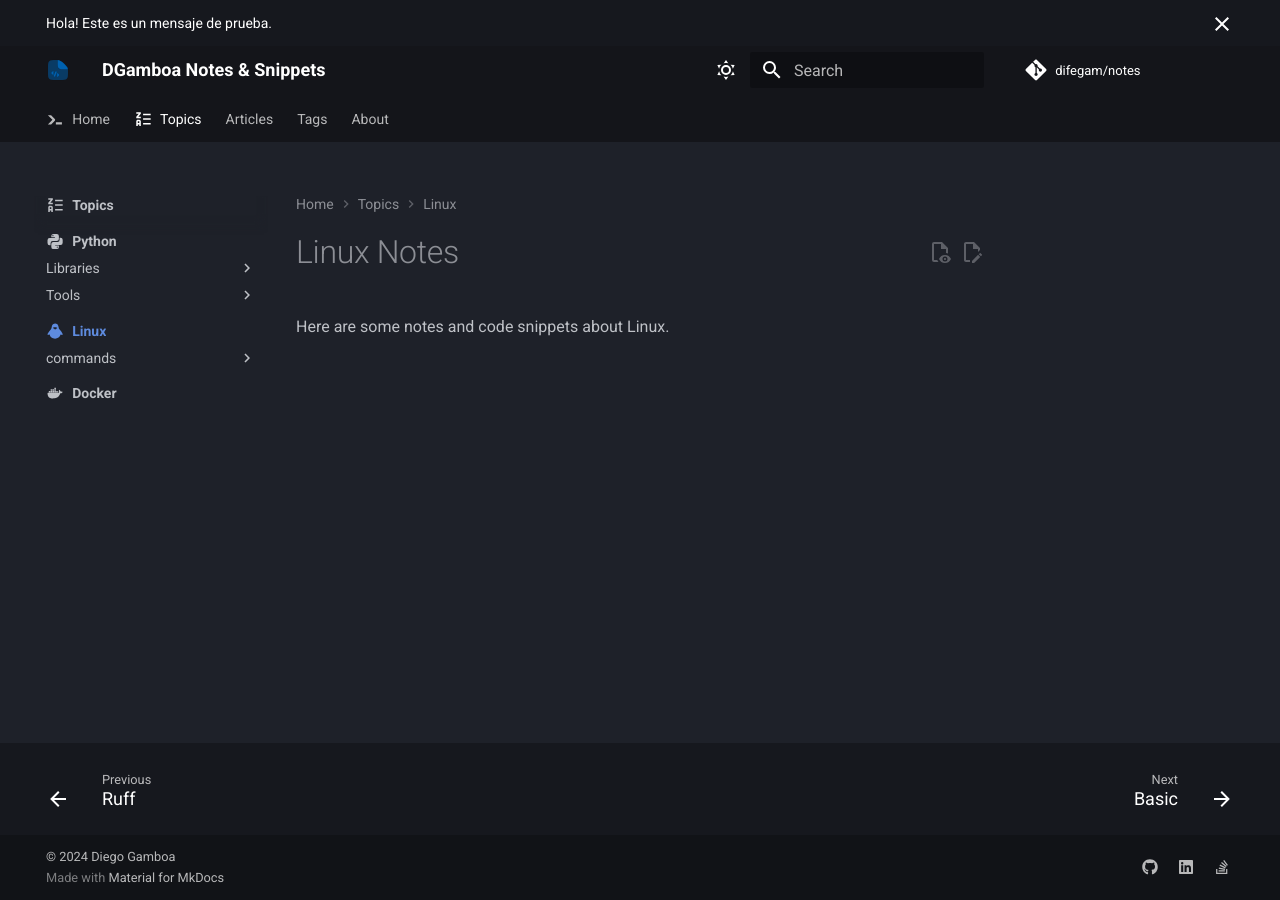
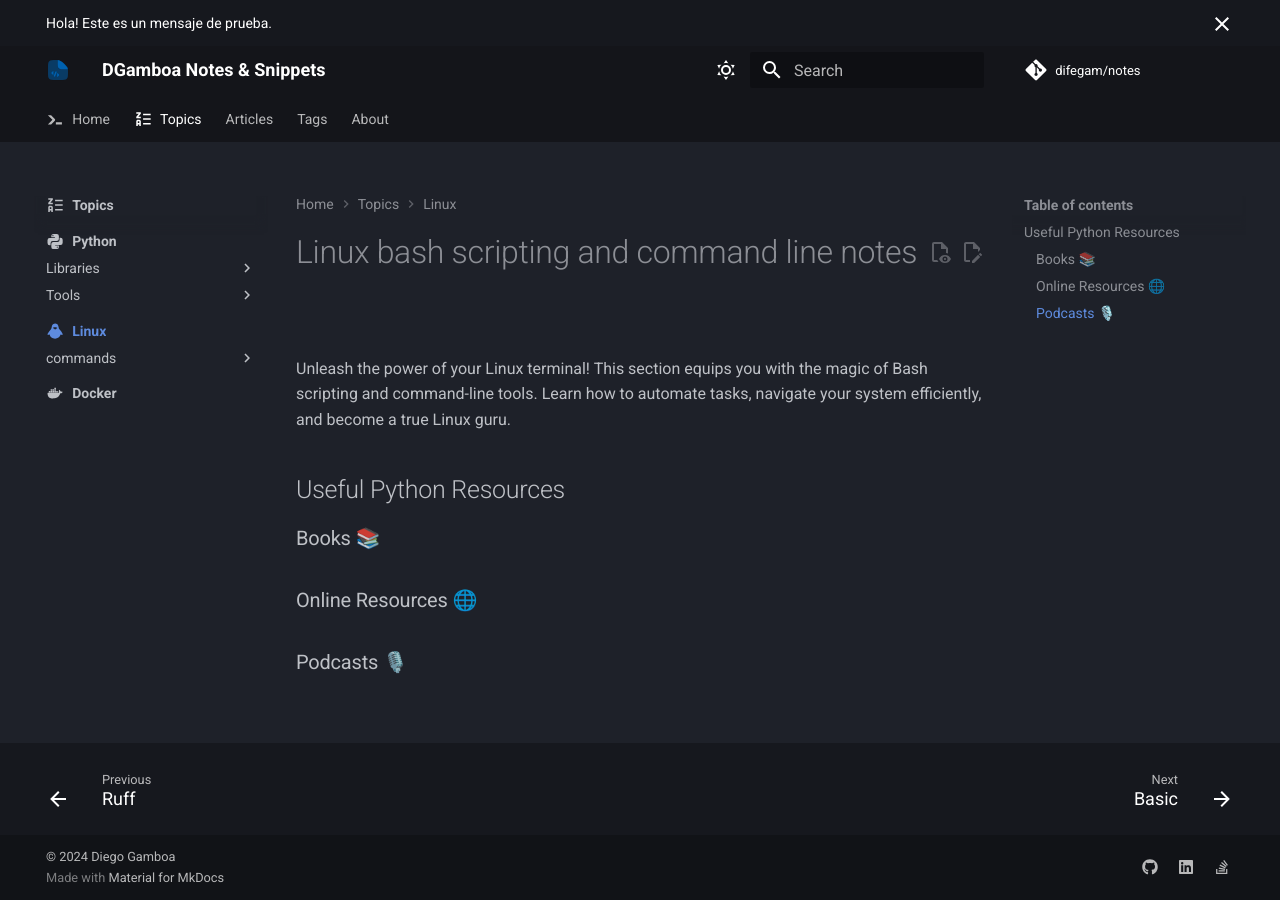
Before and after one commit to difegam/notes, an MkDocs documentation site: the page built from docs/topics/linux/index.md, in a window 1280 px wide. Built offline with MkDocs 1.6.1 and Material for MkDocs 9.7.7, drawn with Linux system fonts in a browser that asks for light colours; comment, search, counter and statistics services are not loaded.

Commit message:
Delete about-me.md and about-this-site.md, add 3D Printing, Home Automation, Linux, Python, and Self-Hosting sections

```diff
--- a/docs/topics/linux/index.md
+++ b/docs/topics/linux/index.md
@@ -1,8 +1,19 @@
 ---
 title: Linux Notes
-description: A list of Linux notes and code snippets.
+description: A list of linux bash scripting and command line notes notes and code snippets.
 icon: material/linux
 ---
 
-# Linux Notes
-Here are some notes and code snippets about Linux.
+# Linux bash scripting and command line notes
+Unleash the power of your Linux terminal! This section equips you with the magic of Bash scripting and command-line tools. Learn how to automate tasks, navigate your system efficiently, and become a true Linux guru.
+
+## Useful Python Resources
+
+### Books 📚
+
+### Online Resources 🌐
+
+### Podcasts 🎙️
+
+
+<!-- https://squidfunk.github.io/mkdocs-material/reference/icons-emojis/#search -->
```
Also changed, not shown: docs/dgamboa-notes/about-me.md (deleted, +0 -8 lines), docs/dgamboa-notes/about-this-site.md (deleted, +0 -6 lines), docs/topics/3d-print/index.md (added, +21 -0 lines), docs/topics/docker/index.md (+13 -0 lines), docs/topics/home-automation/index.md (added, +19 -0 lines), docs/topics/index.md (+0 -9 lines), docs/topics/python/index.md (+17 -0 lines), docs/topics/self-hosting/index.md (added, +19 -0 lines).
